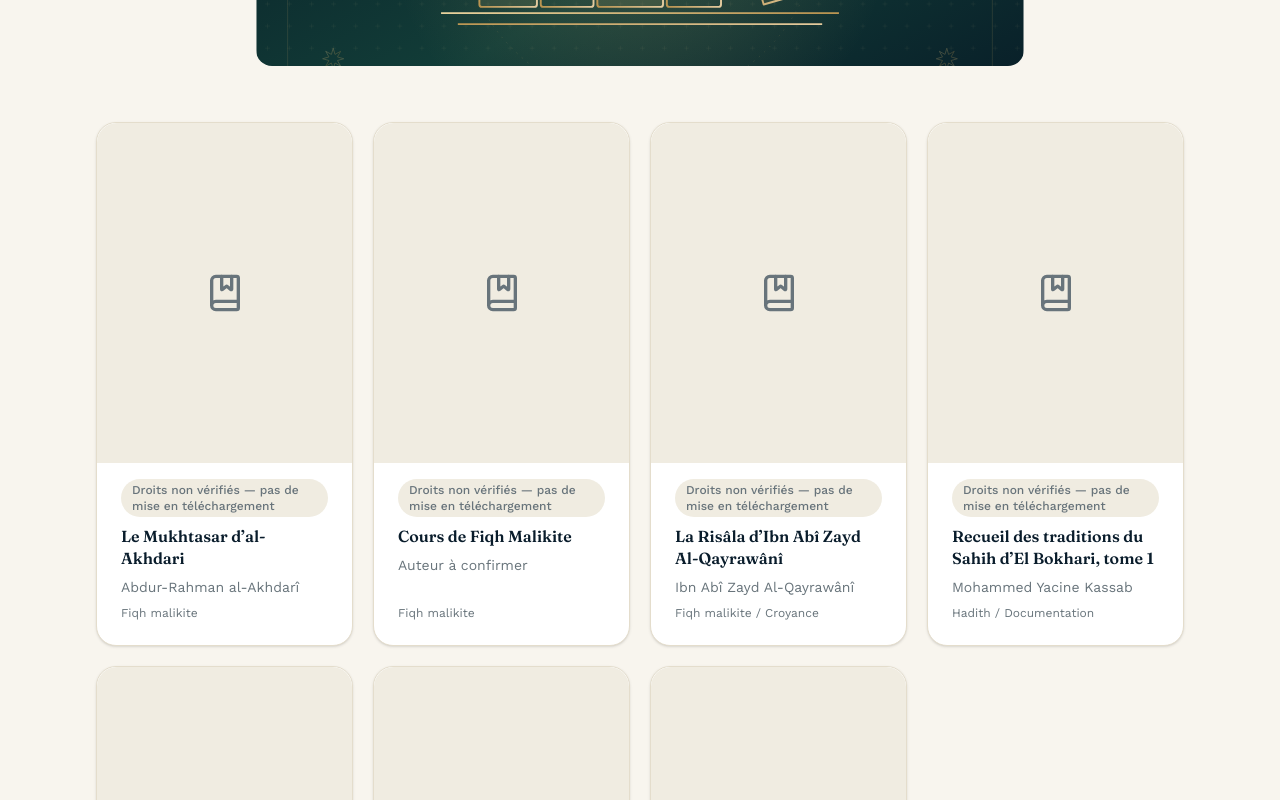
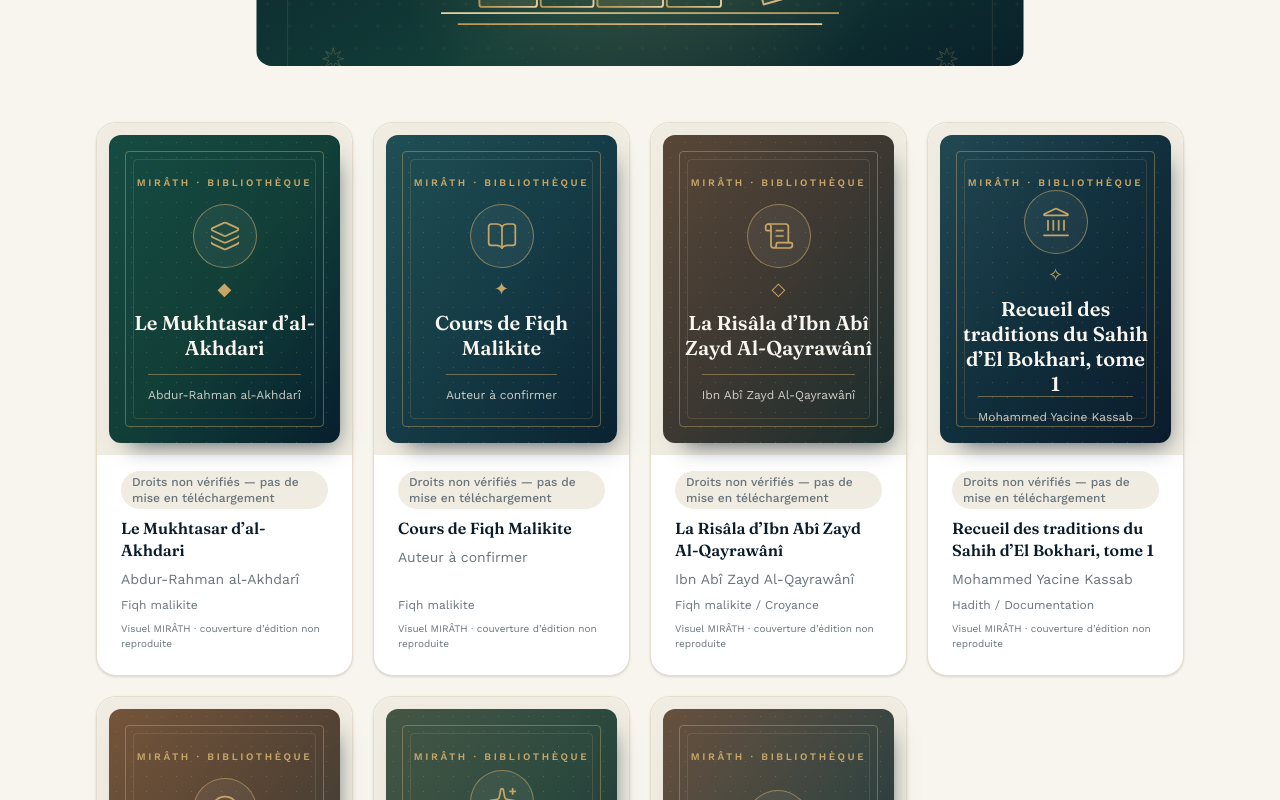
Before and after one commit to afrigerance-commits/afrigerance-site, a Next.js app: page /bibliotheque in a window 1280 px wide. Shown: the part 580-1380 px from the top of the page. Built offline with nearby package versions, Linux system fonts and the light colour scheme; no server answers.

Commit message:
Crée des couvertures éditoriales originales pour la bibliothèque

```diff
--- a/src/app/a-propos/fondateur/page.tsx
+++ b/src/app/a-propos/fondateur/page.tsx
@@ -3,6 +3,7 @@ import { PageHeader } from "@/components/layout/page-header";
 import { Reveal } from "@/components/motion/reveal";
 import { Avatar, AvatarFallback } from "@/components/ui/avatar";
 import { Badge } from "@/components/ui/badge";
+import { BookOpen } from "lucide-react";
 
 export const metadata: Metadata = {
   title: "Le fondateur",
@@ -16,7 +17,7 @@ export default function FondateurPage() {
       <PageHeader eyebrow="Le fondateur" title="Une page à compléter" />
       <Reveal className="flex flex-col items-center gap-5 text-center">
         <Avatar className="h-24 w-24">
-          <AvatarFallback className="text-3xl">F</AvatarFallback>
+          <AvatarFallback className="bg-emerald-900 text-gold-500"><BookOpen className="h-11 w-11" strokeWidth={1.4} aria-hidden="true" /></AvatarFallback>
         </Avatar>
         <Badge variant="muted">Contenu de démonstration — en attente de rédaction par le fondateur</Badge>
         <p className="max-w-xl text-muted">
--- a/src/app/bibliotheque/[slug]/page.tsx
+++ b/src/app/bibliotheque/[slug]/page.tsx
@@ -1,8 +1,9 @@
 import type { Metadata } from "next";
 import Link from "next/link";
 import { notFound } from "next/navigation";
-import { ArrowLeft, BookMarked, ExternalLink, Lock } from "lucide-react";
+import { ArrowLeft, ExternalLink, Lock } from "lucide-react";
 import { Reveal } from "@/components/motion/reveal";
+import { BookCover } from "@/components/content/book-cover";
 import { DemoBadge } from "@/components/islamic/reliability-badge";
 import { Badge } from "@/components/ui/badge";
 import { books, getBook, rightsStatusLabels } from "@/lib/data/books";
@@ -38,8 +39,9 @@ export default async function BookPage({ params }: PageProps<"/bibliotheque/[slu
       </Link>
 
       <div className="grid grid-cols-1 gap-10 sm:grid-cols-[220px_1fr]">
-        <Reveal className="flex aspect-[3/4] items-center justify-center rounded-xl bg-surface-muted">
-          <BookMarked className="h-12 w-12 text-muted" />
+        <Reveal className="flex flex-col gap-3">
+          <BookCover book={book} />
+          <p className="text-center text-xs text-muted">Visuel éditorial MIRÂTH · ne représente pas la couverture de cette édition</p>
         </Reveal>
 
         <Reveal delay={0.1} className="flex flex-col gap-4">
--- a/src/app/page.tsx
+++ b/src/app/page.tsx
@@ -226,8 +226,8 @@ export default async function HomePage() {
         <LightDivider tone="inverse" className="absolute left-1/2 top-0 max-w-xs -translate-x-1/2 -translate-y-1/2" />
         <div className="mx-auto flex max-w-5xl flex-col items-center gap-6 px-4 py-20 text-center sm:px-6 lg:px-8">
           <Reveal>
-            <Avatar className="h-20 w-20">
-              <AvatarFallback className="bg-gold-500 text-2xl text-ink-950">F</AvatarFallback>
+              <Avatar className="h-20 w-20 border border-gold-500/50">
+                <AvatarFallback className="bg-gold-500 text-ink-950"><BookOpen className="h-9 w-9" strokeWidth={1.4} aria-hidden="true" /></AvatarFallback>
             </Avatar>
           </Reveal>
           <Reveal delay={0.1}>
--- a/src/components/content/book-card.tsx
+++ b/src/components/content/book-card.tsx
@@ -1,7 +1,7 @@
 import Link from "next/link";
-import { BookMarked } from "lucide-react";
 import { Card, CardContent } from "@/components/ui/card";
 import { Badge } from "@/components/ui/badge";
+import { BookCover } from "@/components/content/book-cover";
 import { rightsStatusLabels } from "@/lib/data/books";
 import type { Book } from "@/lib/types/content";
 
@@ -16,8 +16,8 @@ export function BookCard({ book }: { book: Book }) {
   return (
     <Link href={`/bibliotheque/${book.slug}`} className="group block h-full">
       <Card className="flex h-full flex-col transition-all group-hover:-translate-y-1 group-hover:border-accent group-hover:shadow-md">
-        <div className="flex aspect-[3/4] items-center justify-center rounded-t-xl bg-surface-muted">
-          <BookMarked className="h-10 w-10 text-muted" aria-hidden="true" />
+        <div className="rounded-t-xl bg-surface-muted p-3">
+          <BookCover book={book} className="transition-transform duration-500 group-hover:scale-[1.025]" />
         </div>
         <CardContent className="flex flex-1 flex-col gap-2 pt-4">
           <Badge variant={rightsVariant[book.droits]} className="w-fit">
@@ -26,6 +26,7 @@ export function BookCard({ book }: { book: Book }) {
           <h3 className="font-display text-base font-semibold leading-snug">{book.titreFrancais}</h3>
           <p className="text-sm text-muted">{book.auteur}</p>
           <p className="mt-auto text-xs text-muted">{book.discipline}</p>
+          <p className="text-[10px] text-muted">Visuel MIRÂTH · couverture d’édition non reproduite</p>
         </CardContent>
       </Card>
     </Link>
--- /dev/null
+++ b/src/components/content/book-cover.tsx
@@ -0,0 +1,37 @@
+import { BookOpen, Compass, Feather, Landmark, Layers3, Sparkles, ScrollText } from "lucide-react";
+import { cn } from "@/lib/utils";
+import type { Book } from "@/lib/types/content";
+
+const covers = {
+  "mukhtasar-al-akhdari": { tone: "from-[#164c43] via-[#123f38] to-[#071f2d]", Icon: Layers3, ornament: "◆" },
+  "cours-de-fiqh-malikite": { tone: "from-[#204f55] via-[#153c46] to-[#0a2231]", Icon: BookOpen, ornament: "✦" },
+  "ar-risala-ibn-abi-zayd": { tone: "from-[#594737] via-[#3d3832] to-[#172c2c]", Icon: ScrollText, ornament: "◇" },
+  "kassab-sahih-bukhari-tome-1": { tone: "from-[#224953] via-[#112f3c] to-[#0a1b2c]", Icon: Landmark, ornament: "✧" },
+  "histoires-des-prophetes-ibn-kathir": { tone: "from-[#75553a] via-[#544334] to-[#253938]", Icon: Compass, ornament: "✦" },
+  "tazawwudu-ss-sighar": { tone: "from-[#455746] via-[#2c493e] to-[#132e37]", Icon: Sparkles, ornament: "◇" },
+  "ar-rahiq-al-makhtum": { tone: "from-[#68503d] via-[#3b4641] to-[#102d36]", Icon: Feather, ornament: "◆" },
+} as const;
+
+/** Composition MIRÂTH originale : jamais une photographie de l'édition citée. */
+export function BookCover({ book, className }: { book: Book; className?: string }) {
+  const { tone, Icon, ornament } = covers[book.slug as keyof typeof covers] ?? covers["cours-de-fiqh-malikite"];
+
+  return (
+    <div className={cn("relative isolate flex aspect-[3/4] flex-col overflow-hidden rounded-lg bg-gradient-to-br p-4 text-ivory-50 shadow-[8px_14px_22px_-13px_rgba(9,28,43,.7)] sm:p-5", tone, className)} aria-hidden="true">
+      <div className="pointer-events-none absolute inset-0 opacity-20" style={{ backgroundImage: "radial-gradient(#e6c788 0.7px, transparent 0.7px)", backgroundSize: "15px 15px" }} />
+      <div className="pointer-events-none absolute inset-3 rounded-sm border border-gold-500/45 sm:inset-4" />
+      <div className="pointer-events-none absolute inset-5 rounded-sm border border-gold-500/20 sm:inset-6" />
+      <div className="relative flex h-full flex-col items-center justify-between py-4 text-center sm:py-5">
+        <span className="text-[9px] font-semibold uppercase tracking-[.26em] text-gold-500 sm:text-[10px]">MIRÂTH · Bibliothèque</span>
+        <div className="flex flex-col items-center gap-3">
+          <span className="flex h-14 w-14 items-center justify-center rounded-full border border-gold-500/60 bg-white/5 text-gold-500 sm:h-16 sm:w-16">
+            <Icon className="h-7 w-7 sm:h-8 sm:w-8" strokeWidth={1.3} />
+          </span>
+          <span className="text-lg leading-none text-gold-500">{ornament}</span>
+          <span className="max-w-[15rem] font-display text-base font-semibold leading-tight text-ivory-50 sm:text-xl">{book.titreFrancais}</span>
+        </div>
+        <span className="max-w-[13rem] border-t border-gold-500/50 pt-3 text-[10px] leading-snug text-ivory-50/80 sm:text-xs">{book.auteur}</span>
+      </div>
+    </div>
+  );
+}
```
